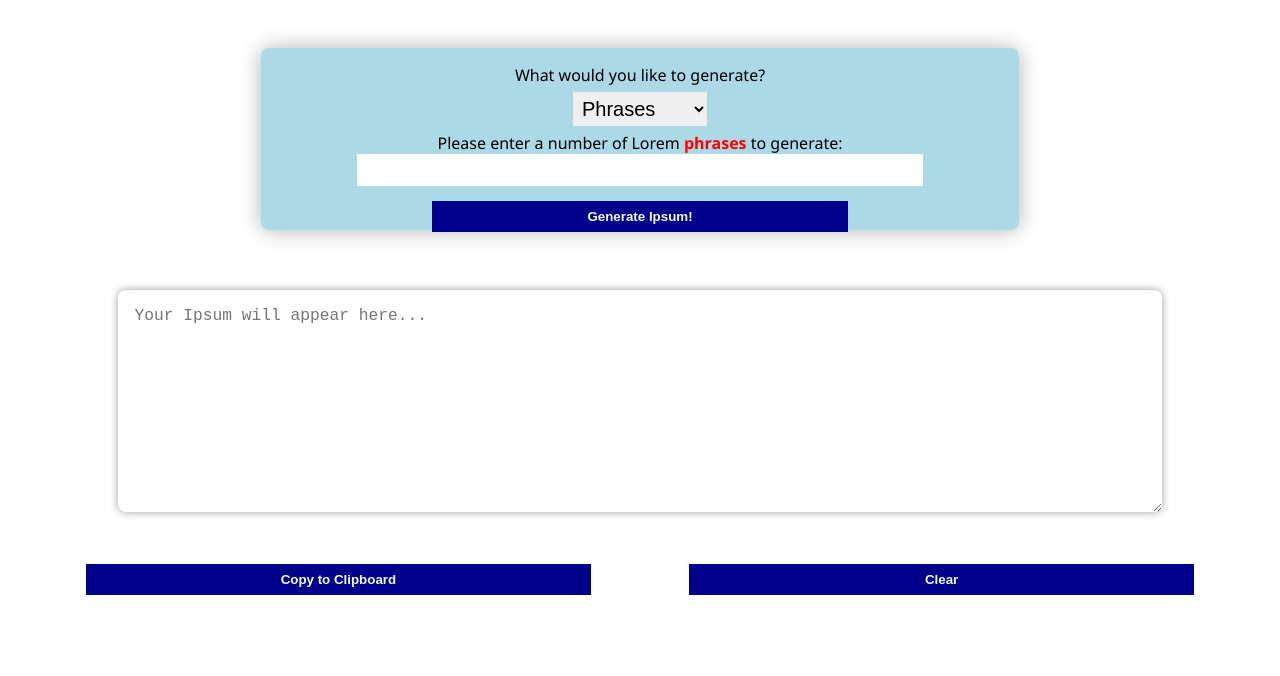
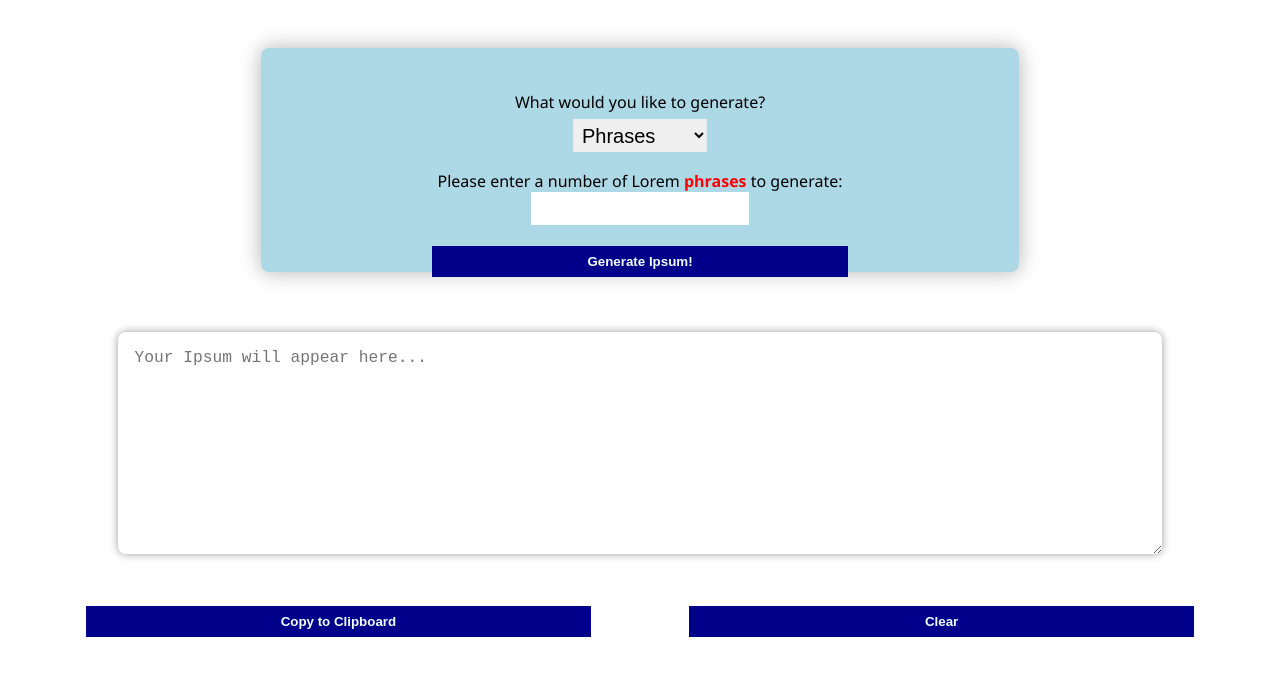
Before and after one commit to the-medium-place/ipsum-generator, a website: page index.html in a window 1280 px wide. Drawn offline with nearby package versions, Linux system fonts and the light colour scheme; no server answers.

Commit message:
small styling chagnes

```diff
--- a/public/css/style.css
+++ b/public/css/style.css
@@ -23,6 +23,7 @@ h1 {
     text-align: center;
     width: 100%;
     display: flex;
+    margin: 6px;
     justify-content: center;
     flex-direction: column;
     align-items: center;
@@ -33,6 +34,7 @@ select, input {
     font-size: 125%;
     padding: .3rem;
     margin: 6px;
+    max-width: 30%;
 }
 
 .form-wrapper {
@@ -41,6 +43,7 @@ select, input {
     margin-bottom: 60px;
     margin-top: 40px;
     background: lightblue;
+    padding: 1.3rem 0px;
     border-radius: 8px;
     box-shadow: 0px 0px 1.3rem rgba(0,0,0,0.3);
     width: 60%;
--- a/public/js/index.js
+++ b/public/js/index.js
@@ -44,7 +44,8 @@ $(document).ready(async function () {
 
         if (inputNum.length === 0) {
             // USER DID NOT ENTER NUMBER - UPDATE USER
-            return alert("Please enter a number!")
+            // return alert("Please enter a number!")
+            return showToast("pink", "red", "red", "Please enter a number!")
         } else {
             // USER ENTERED NUMBER - SHOW ACTION BUTTONS
             copyBtn.show();
```
